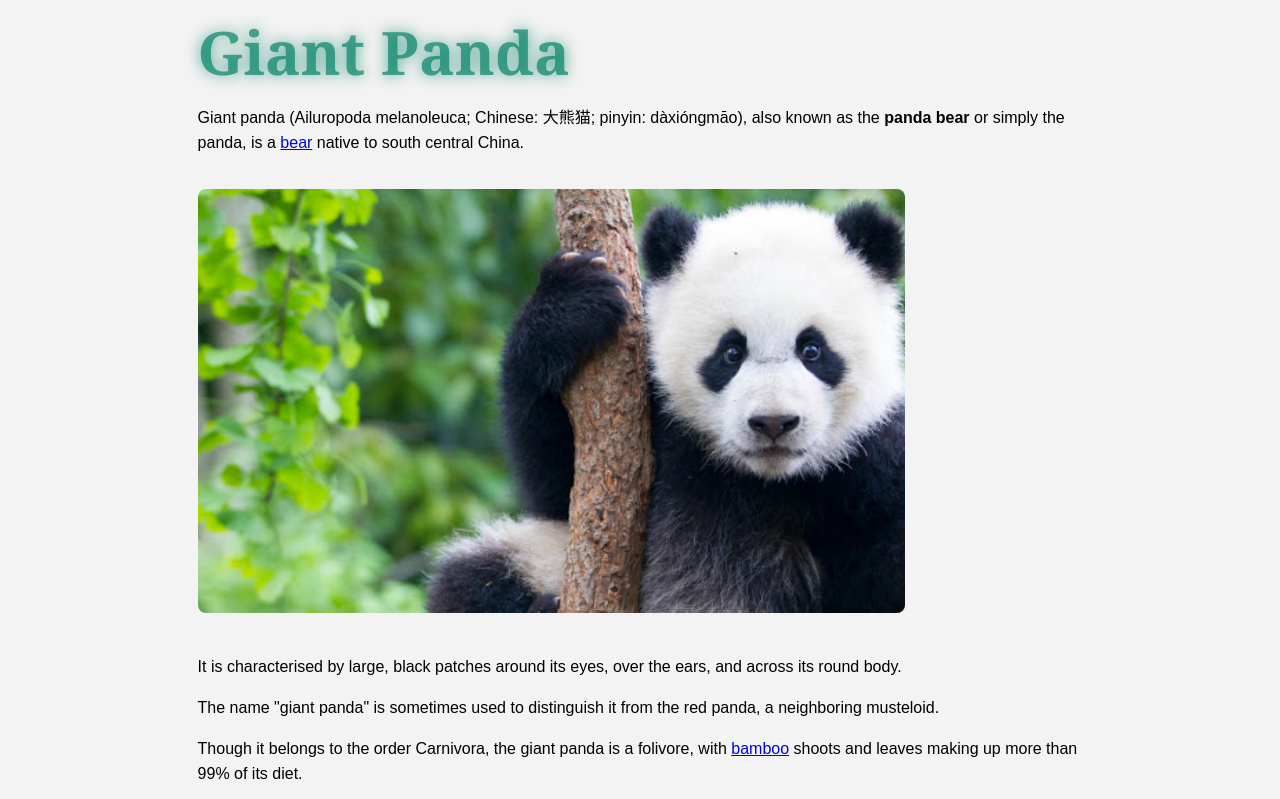
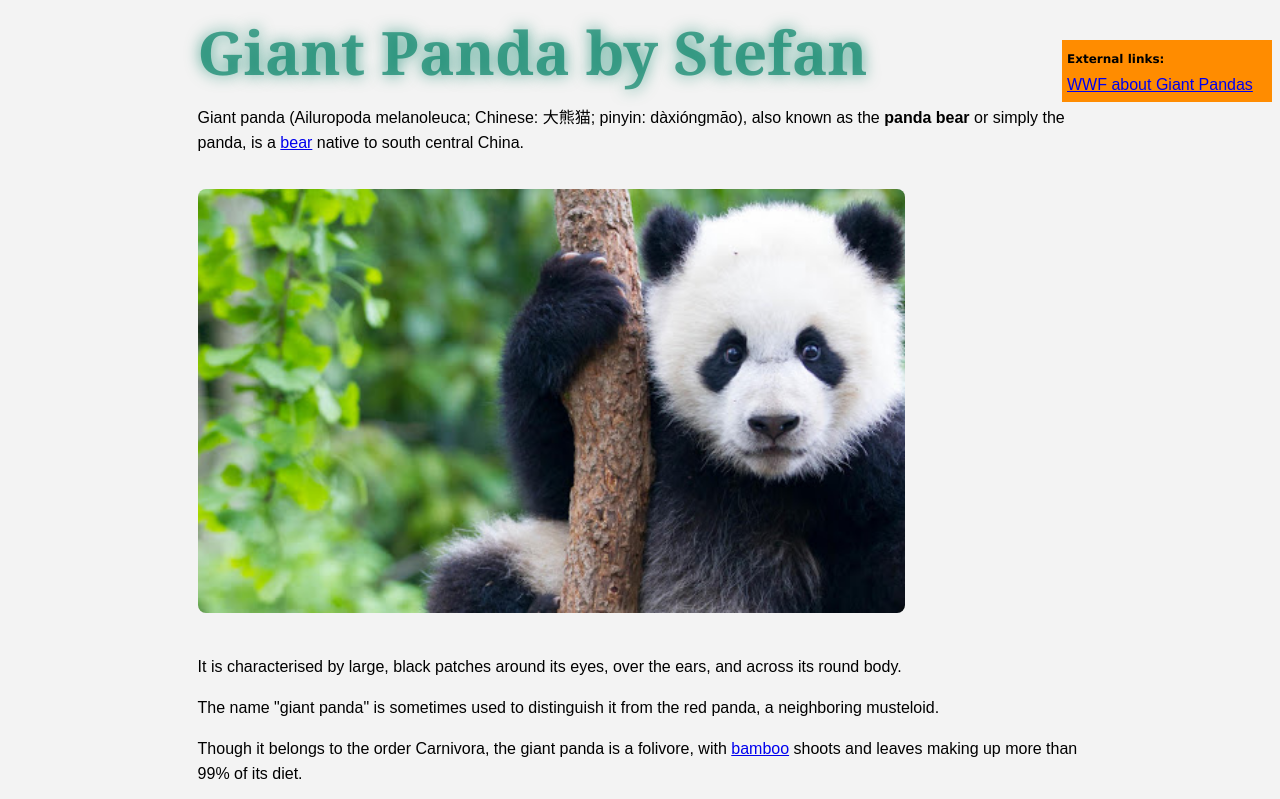
Before and after one commit to compilererrors/GiantPanda, a plain HTML site: page index.html in a window 1280 px wide. Shown: the top 799 px of the page. Drawn offline with Linux system fonts and the light colour scheme.

Commit message:
Added right side menu for external links and a block of related styles in css

```diff
--- a/index.html
+++ b/index.html
@@ -10,8 +10,16 @@
 </head>
 
 <body>
+
+    <!-- right menu with external links by Stefan -->
+    <div id="rightMenuExternalLinks">
+        <span class="menuHeader">External links:</span><br>
+        <a href="https://www.worldwildlife.org/species/giant-panda" target="_new">WWF about Giant Pandas</a><br>
+    </div>
+    <!-- end external links -->
+
     <div class="column">
-        <h1>Giant Panda</h1>
+        <h1>Giant Panda by Stefan</h1>
 
         <p>
             Giant panda (Ailuropoda melanoleuca; Chinese: 大熊猫; pinyin:
@@ -74,6 +82,8 @@
 
     </div>
 
+
+
 </body>
 
 </html>
--- a/pandastyle.css
+++ b/pandastyle.css
@@ -32,3 +32,30 @@ h1, h2 {
 #picText {
   margin: -5px auto;
 }
+
+/* ID's and classes for External links added by Stefan */
+#rightMenuExternalLinks {
+  position: static;
+  float: right;
+  right: 1px;
+  top: 30px;
+  width: 200px;
+  max-width: 25%;
+  background-color: darkorange;
+  padding: 5px 5px 5px 5px;
+}
+
+#rightMenuExternalLinks .menuHeader {
+  font-family: Verdana, Geneva, Tahoma, sans-serif;
+  font-weight: bold;
+  font-size: 12px;
+}
+
+#rightMenuExternalLinks .a .a:link .a:visited a.:active {
+  font-family: Verdana, Geneva, Tahoma, sans-serif;
+  font-weight: normal;
+  font-size: 1em;
+  color: darkgreen;
+}
+
+/* end of External links*/
```
